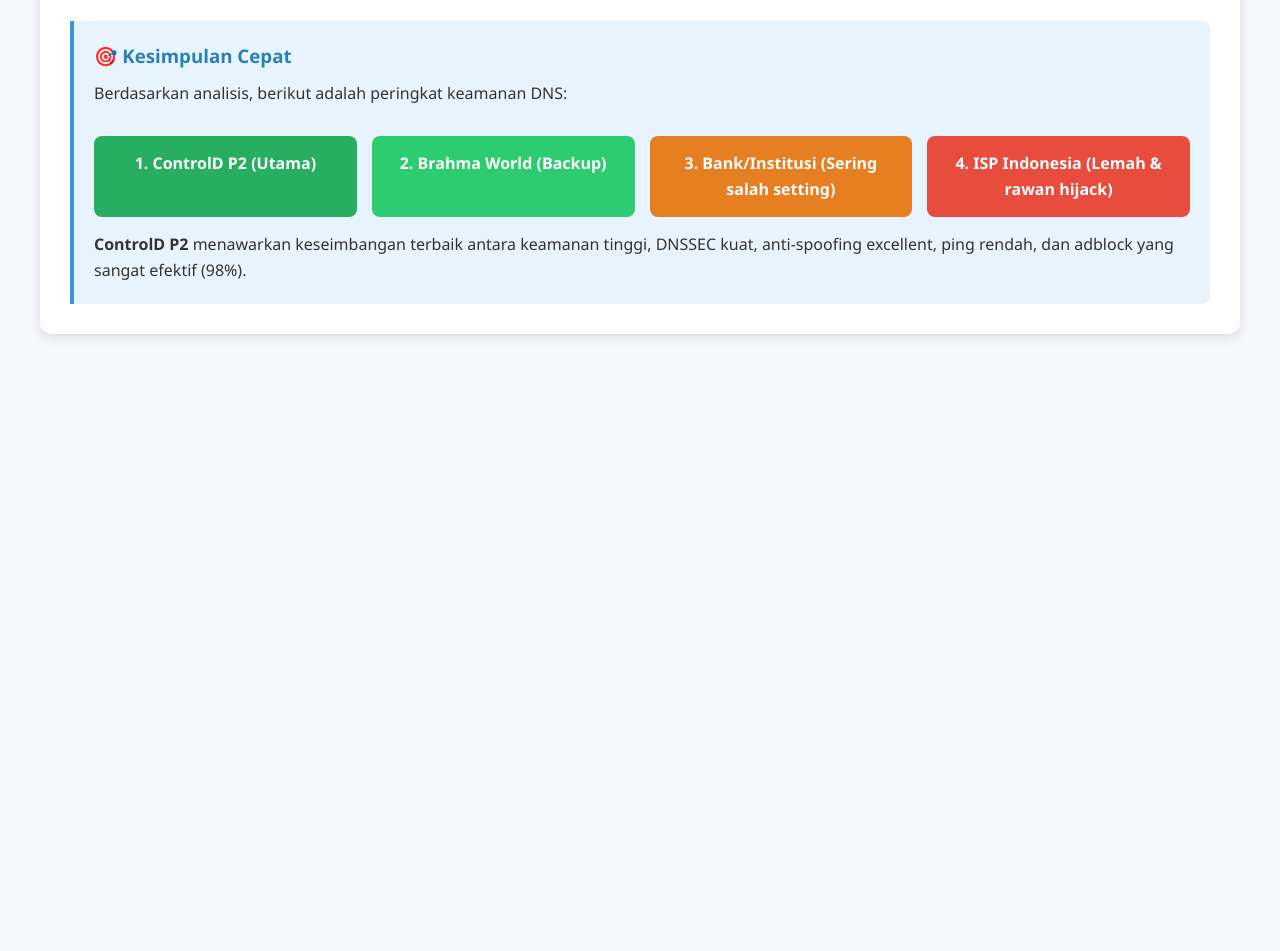
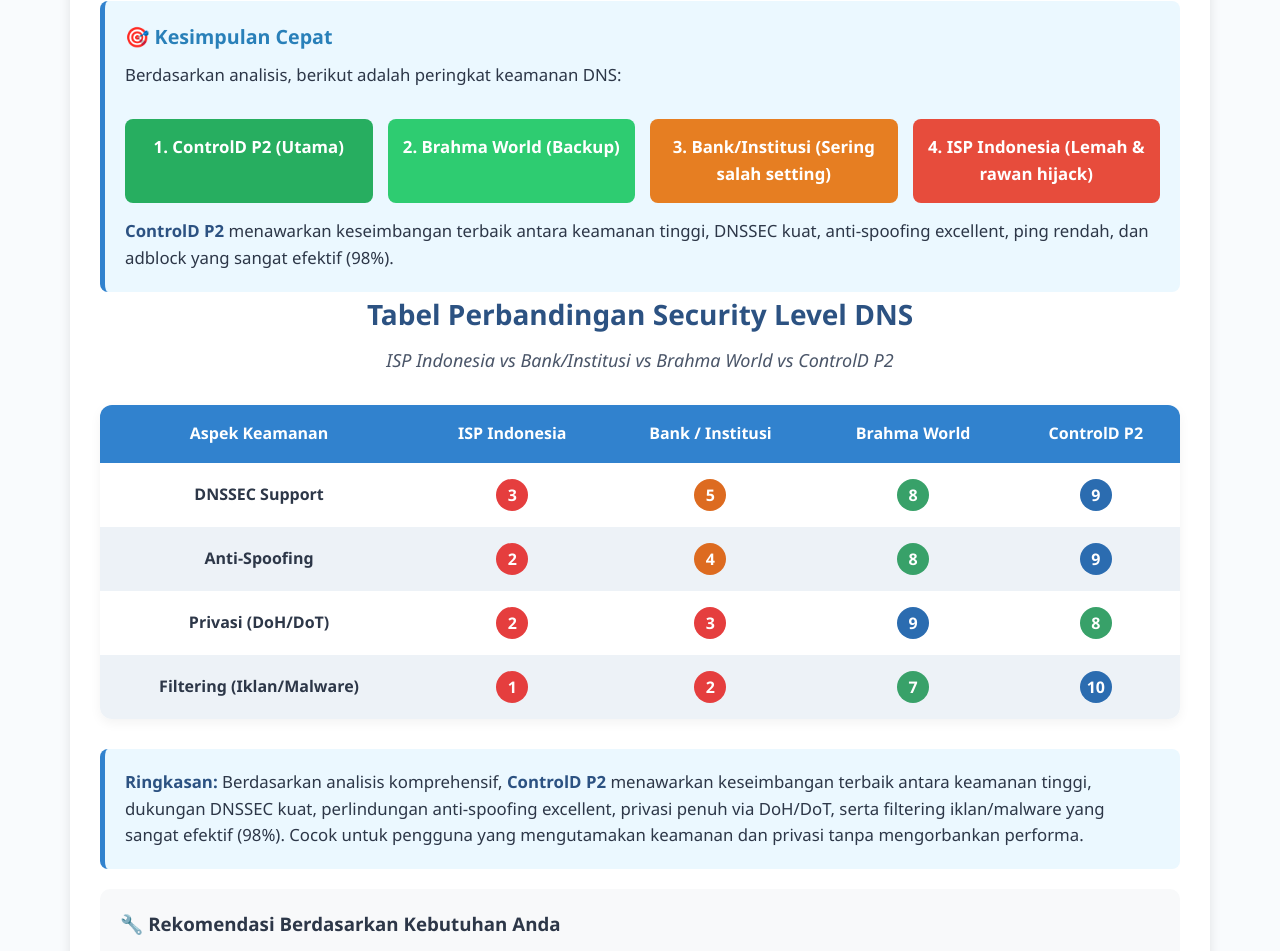
Before and after one commit to williamyaps/xioaming, a plain HTML site: page sites/dnslevel.html in a window 1280 px wide. Shown: the part 1849-2800 px from the top of the page. Before the commit the page ends 2203 px from the top, so only its background shows below. Drawn offline with nearby package versions, Linux system fonts and the light colour scheme.

Commit message:
Update dnslevel.html

```diff
--- a/sites/dnslevel.html
+++ b/sites/dnslevel.html
@@ -257,7 +257,201 @@
                 <strong>ControlD P2</strong> menawarkan keseimbangan terbaik antara keamanan tinggi, DNSSEC kuat, anti-spoofing excellent, ping rendah, dan adblock yang sangat efektif (98%).
             </p>
         </div>
+
+		<style>
+			body {
+			  font-family: 'Segoe UI', Tahoma, Geneva, Verdana, sans-serif;
+			  background: #f9fbfd;
+			  color: #2d3748;
+			  line-height: 1.6;
+			  padding: 30px;
+			  max-width: 1200px;
+			  margin: 0 auto;
+			}
+			h1 {
+			  text-align: center;
+			  color: #2c5282;
+			  margin-bottom: 10px;
+			}
+			.subtitle {
+			  text-align: center;
+			  color: #4a5568;
+			  margin-bottom: 30px;
+			  font-style: italic;
+			}
+			table {
+			  width: 100%;
+			  border-collapse: collapse;
+			  margin: 25px 0;
+			  box-shadow: 0 4px 12px rgba(0,0,0,0.05);
+			  border-radius: 12px;
+			  overflow: hidden;
+			}
+			th, td {
+			  padding: 16px 12px;
+			  text-align: center;
+			}
+			th {
+			  background: #3182ce;
+			  color: white;
+			  font-weight: 600;
+			}
+			tr:nth-child(even) {
+			  background-color: #edf2f7;
+			}
+			tr:hover {
+			  background-color: #e2e8f0;
+			}
+			.score {
+			  font-weight: bold;
+			  display: inline-block;
+			  width: 32px;
+			  height: 32px;
+			  line-height: 32px;
+			  border-radius: 50%;
+			  color: white;
+			}
+			.score-1 { background: #e53e3e; } /* 1–3 */
+			.score-2 { background: #dd6b20; } /* 4–6 */
+			.score-3 { background: #38a169; } /* 7–8 */
+			.score-4 { background: #2b6cb0; } /* 9–10 */
+			.conclusion {
+			  background: #ebf8ff;
+			  padding: 20px;
+			  border-left: 5px solid #3182ce;
+			  border-radius: 8px;
+			  margin-top: 30px;
+			  font-size: 1.05em;
+			}
+			.conclusion strong {
+			  color: #2c5282;
+			}
+		  </style>
+		</head>
+		<body>
+
+		<h1>Tabel Perbandingan Security Level DNS</h1>
+		<p class="subtitle">ISP Indonesia vs Bank/Institusi vs Brahma World vs ControlD P2</p>
+
+		<table>
+		  <thead>
+			<tr>
+			  <th>Aspek Keamanan</th>
+			  <th>ISP Indonesia</th>
+			  <th>Bank / Institusi</th>
+			  <th>Brahma World</th>
+			  <th>ControlD P2</th>
+			</tr>
+		  </thead>
+		  <tbody>
+			<tr>
+			  <td><strong>DNSSEC Support</strong></td>
+			  <td><span class="score score-1">3</span></td>
+			  <td><span class="score score-2">5</span></td>
+			  <td><span class="score score-3">8</span></td>
+			  <td><span class="score score-4">9</span></td>
+			</tr>
+			<tr>
+			  <td><strong>Anti-Spoofing</strong></td>
+			  <td><span class="score score-1">2</span></td>
+			  <td><span class="score score-2">4</span></td>
+			  <td><span class="score score-3">8</span></td>
+			  <td><span class="score score-4">9</span></td>
+			</tr>
+			<tr>
+			  <td><strong>Privasi (DoH/DoT)</strong></td>
+			  <td><span class="score score-1">2</span></td>
+			  <td><span class="score score-1">3</span></td>
+			  <td><span class="score score-4">9</span></td>
+			  <td><span class="score score-3">8</span></td>
+			</tr>
+			<tr>
+			  <td><strong>Filtering (Iklan/Malware)</strong></td>
+			  <td><span class="score score-1">1</span></td>
+			  <td><span class="score score-1">2</span></td>
+			  <td><span class="score score-3">7</span></td>
+			  <td><span class="score score-4">10</span></td>
+			</tr>
+		  </tbody>
+		</table>
+
+		<div class="conclusion">
+		  <p><strong>Ringkasan:</strong> Berdasarkan analisis komprehensif, <strong>ControlD P2</strong> menawarkan keseimbangan terbaik antara keamanan tinggi, dukungan DNSSEC kuat, perlindungan anti-spoofing excellent, privasi penuh via DoH/DoT, serta filtering iklan/malware yang sangat efektif (98%). Cocok untuk pengguna yang mengutamakan keamanan dan privasi tanpa mengorbankan performa.</p>
+		</div>
+
+		<!-- Tambahkan opsi choose -->
+		<div class="recommendation-engine">
+			<h3>🔧 Rekomendasi Berdasarkan Kebutuhan Anda</h3>
+			<div class="user-inputs">
+				<label>
+					<input type="checkbox" id="needPrivacy"> Privasi Tinggi
+				</label>
+				<label>
+					<input type="checkbox" id="needSpeed"> Kecepatan Tertinggi
+				</label>
+				<label>
+					<input type="checkbox" id="needFiltering"> Filter Iklan/Malware
+				</label>
+				<label>
+					<input type="checkbox" id="needReliability"> Reliabilitas Tertinggi
+				</label>
+			</div>
+			<button onclick="calculateRecommendation()">Dapatkan Rekomendasi</button>
+			<div id="recommendationResult" class="recommendation-result"></div>
+		</div>
     </div>
+
+	<style>
+	.recommendation-engine {
+		background: #f8f9fa;
+		padding: 20px;
+		border-radius: 10px;
+		margin: 20px 0;
+	}
+	.user-inputs {
+		display: grid;
+		grid-template-columns: repeat(auto-fit, minmax(200px, 1fr));
+		gap: 10px;
+		margin: 15px 0;
+	}
+	.recommendation-result {
+		margin-top: 15px;
+		padding: 15px;
+		background: white;
+		border-radius: 8px;
+		display: none;
+	}
+	</style>
+
+	<script>
+	function calculateRecommendation() {
+		const privacy = document.getElementById('needPrivacy').checked;
+		const speed = document.getElementById('needSpeed').checked;
+		const filtering = document.getElementById('needFiltering').checked;
+		const reliability = document.getElementById('needReliability').checked;
+
+		let recommendations = [];
+
+		if (privacy && filtering) {
+			recommendations.push("🎯 <strong>ControlD P2</strong> - Terbaik untuk privasi dan filtering");
+		}
+		if (speed && reliability) {
+			recommendations.push("⚡ <strong>ControlD P2</strong> - Kombinasi kecepatan dan reliabilitas terbaik");
+		}
+		if (!privacy && speed) {
+			recommendations.push("🏠 <strong>ISP Indonesia</strong> - Tercepat (tapi kurang aman)");
+		}
+
+		const resultDiv = document.getElementById('recommendationResult');
+		if (recommendations.length > 0) {
+			resultDiv.innerHTML = "<h4>Rekomendasi untuk Anda:</h4>" + recommendations.join('<br>');
+			resultDiv.style.display = 'block';
+		} else {
+			resultDiv.innerHTML = "<p>Pilih setidaknya satu kebutuhan untuk mendapatkan rekomendasi</p>";
+			resultDiv.style.display = 'block';
+		}
+	}
+	</script>
 
     <script>
         // Data untuk chart
```
